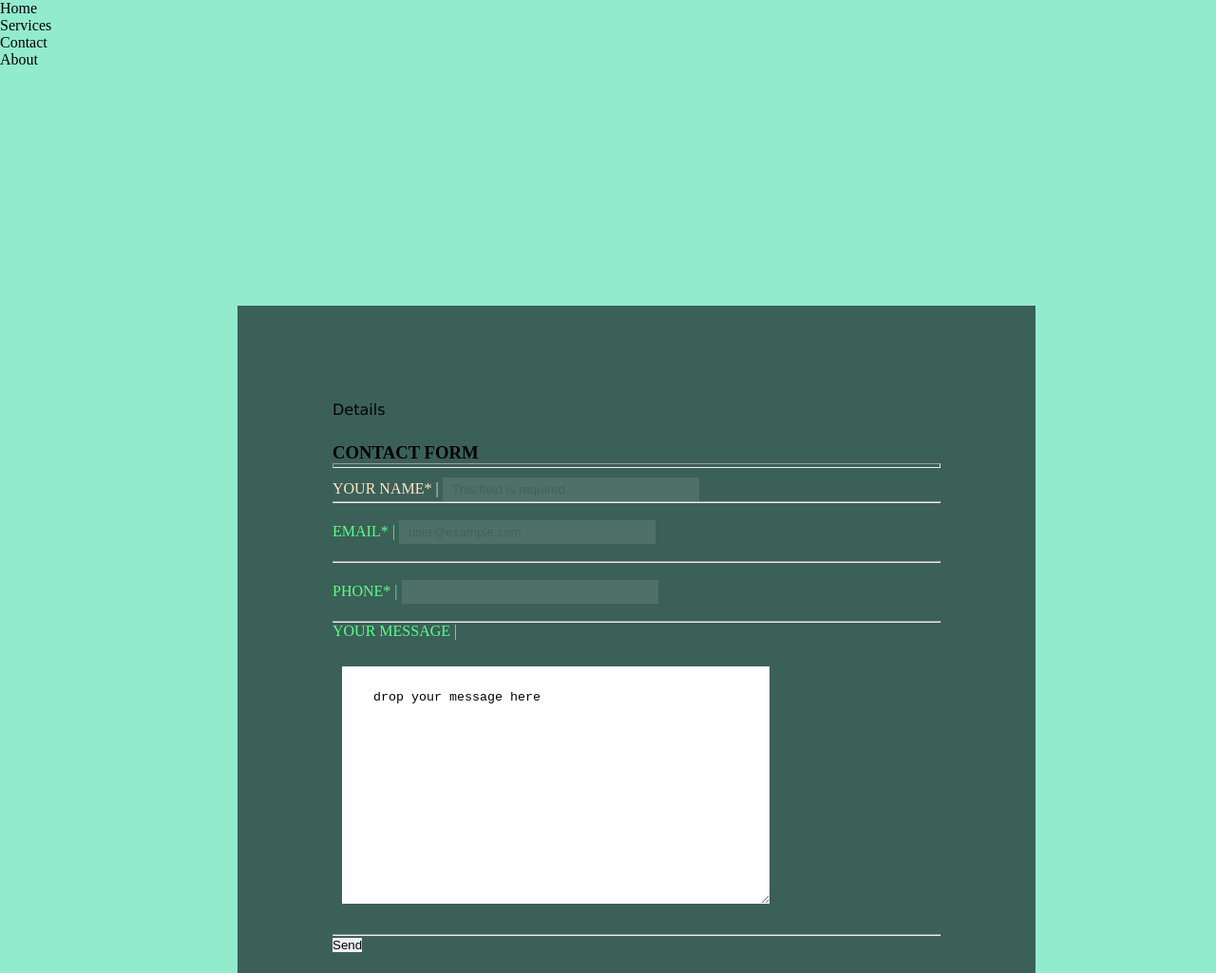
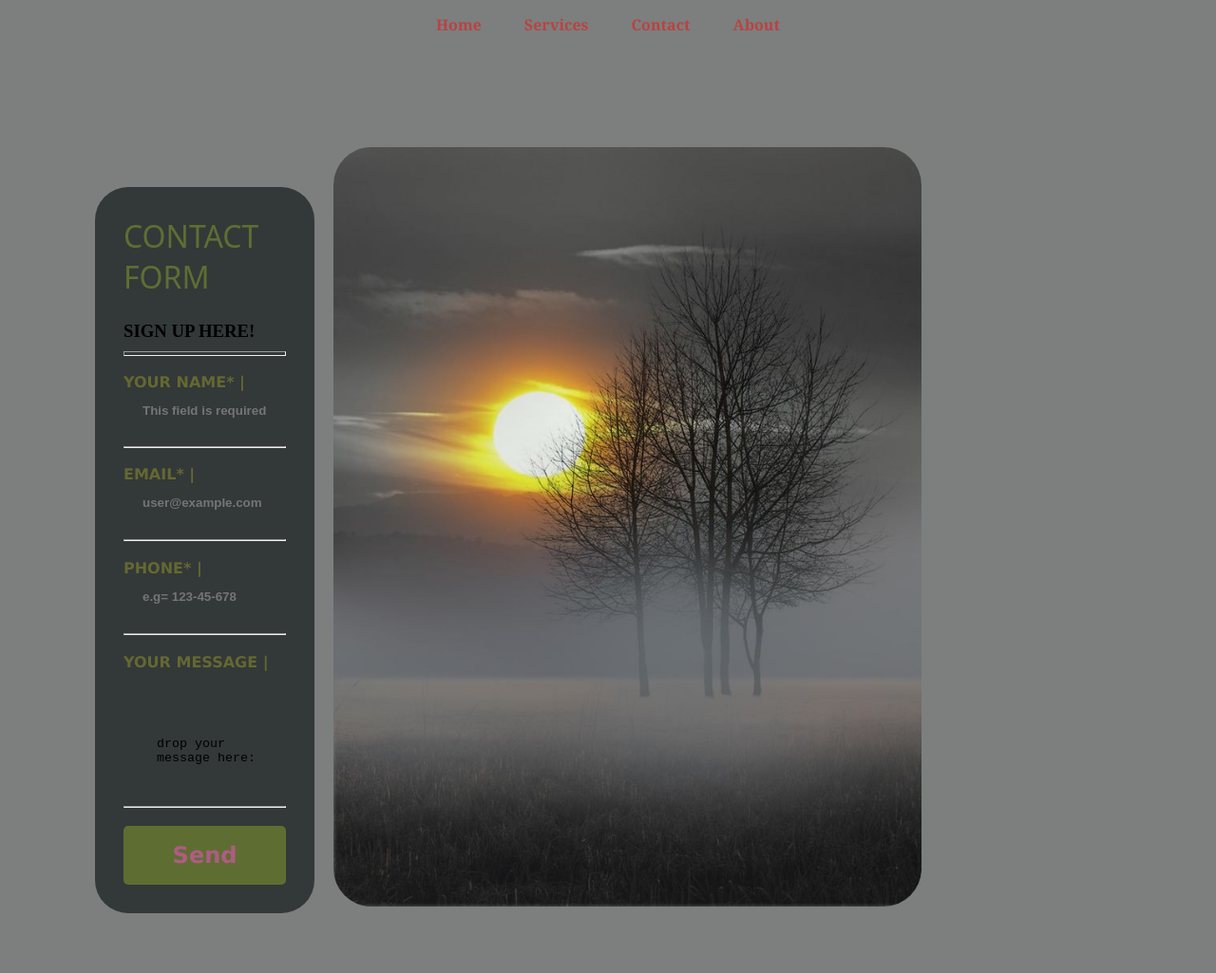
Before and after one commit to tunjipaul/Web_Development, a plain HTML site: page html/Practice_8.html in a window 1280 px wide. Shown: the top 1025 px of the page at 95% size. Drawn offline with Linux system fonts and the light colour scheme; a web font is replaced by a local one.

Commit message:
updated task 8

```diff
--- a/html/Practice_8.html
+++ b/html/Practice_8.html
@@ -2,59 +2,157 @@
 <html lang="en">
 
 <head>
-    <meta charset="UTF-8">
-    <meta name="viewport" content="width=device-width, initial-scale=1.0">
+    <meta charset="UTF-8" />
+    <meta name="viewport" content="width=device-width, initial-scale=1.0" />
     <title>Accessible Webpage</title>
+    <link rel="preconnect" href="https://fonts.googleapis.com">
+    <link rel="preconnect" href="https://fonts.gstatic.com" crossorigin>
+    <link href="https://fonts.googleapis.com/css2?family=Pirata+One&display=swap" rel="stylesheet">
     <style>
         * {
             padding: 0;
             margin: 0;
         }
 
+        body {
+            background-color: rgba(45, 51, 49, 0.623);
+        }
+
+        /* .main_div {
+            border: 1px solid red;
+        }
+
+        .nav_div {
+            border: 1px solid red;
+            margin-bottom: 45px;
+        } */
+
+        .second_div {
+            background-color: rgba(7, 13, 17, 0.623);
+            width: 50%;
+            margin: 0 auto;
+            height: 1%;
+            padding: 30px;
+            border-radius: 35px;
+            margin-top: 90px;
+            margin-bottom: 45px;
+        }
+
+        #contact {
+            font-family: "Segoe UI", Tahoma, Geneva, Verdana, sans-serif;
+            padding-bottom: 25px;
+            font-size: xx-large;
+            font-family: "Pirata One", system-ui;
+            color: rgba(183, 223, 38, 0.324);
+        }
+
         .boxspace {
             border-style: none;
+            background-color: transparent;
             height: 5px;
-            padding: 10px;
-            width: 250px;
-            opacity: 0.1;
+            padding: 20px;
+            width: 100%;
+            box-sizing: border-box;
+            font-weight: 900;
+        }
+
+        .boxspace:hover {
+            background-color: aquamarine;
+        }
+
+        #others {
+            color: #f1ed1c44;
+            font-family: Verdana, Geneva, Tahoma, sans-serif;
+            font-weight: 900;
+        }
+
+        #comment {
+            border-style: none;
+            background-color: transparent;
+            resize: none;
+            width: 100%;
+            padding: 25px;
+            margin: 10px;
+            box-sizing: border-box;
 
         }
 
-        #others {
-            color: #59ff89;
-        }
-
-        .second_div {
-            background-color: rgba(7, 13, 17, 0.623);
-            padding: 100px;
-            margin: 250px;
-            width: 50%;
-
-        }
-
-        body {
-            background-color: rgba(82, 224, 177, 0.623);
+        #comment:hover {
+            background-color: aquamarine;
         }
 
         #send {
-            border-style: none;
-            margin: 0;
+            border: 2px solid rgba(255, 0, 0, 0.016);
+            border-radius: 5px;
+            width: 100%;
+            padding: 15px;
+            background-color: rgba(183, 223, 38, 0.324);
+            font-weight: 900;
+            font-family: Verdana, Geneva, Tahoma, sans-serif;
+            font-size: x-large;
+            cursor: pointer;
+            color: rgba(224, 82, 181, 0.623);
+        }
 
+        #send:hover {
+            background-color: transparent;
+            color: #f1ee1c;
         }
-        /* #name{
-            /* background-color: ; */
+
+        div ul {
+            display: flex;
+            list-style: none;
+            gap: 45px;
+            justify-content: center;
+            padding-bottom: 20px;
+        }
+
+        div ul li {
+            padding-top: 15px;
+        }
+
+        div ul li a {
+            cursor: pointer;
+            color: rgba(255, 0, 0, 0.475);
+            text-decoration: none;
+            font-weight: 600;
+            font-family: Georgia, "Times New Roman", Times, serif;
+        }
+
+        div ul li a:hover {
+            color: rgba(0, 132, 255, 0.404);
+            text-decoration: underline;
+        }
+
+        div ul li a:visited {
+            color: rgb(255, 174, 0);
+        }
+
+        /*
+        .main_main {
+            border: 1px solid red;
+        } */
+
+        #Snow {
+            margin-right: 210px;
+            border-radius: 40px;
+            height: 800px;
+        }
 
 
-        #comment {
-            border-style: none;
-            resize: both;
-            width: 550px;
-            max-width: 400px;
-            min-width: 200px;
-            padding: 25px;
-            margin: 10px;
-            max-height: 300px;
-            min-height: 200px;
+        .another {
+            display: flex;
+            flex-direction: row;
+            /* justify-items: center; */
+            align-items: center;
+            gap: 20px;
+            background-color: #c8d6d8;
+            border-radius: 100px;
+            margin-left: 100px;
+            margin-right: 100px;
+            margin-top: 50px;
+            background-color: transparent;
+            height: auto;
 
         }
     </style>
@@ -62,56 +160,74 @@
 
 <body>
     <div class="main_div">
-
         <div class="nav_div">
             <nav>
                 <ul>
-                    <li>Home</li>
-                    <li>Services</li>
-                    <li>Contact</li>
-                    <li>About</li>
+                    <li>
+                        <a href="https://www.instagram.com/_tunji_paul/" target="_blank">Home</a>
+                    </li>
+                    <li>
+                        <a href="https://github.com/tunjipaul" target="_blank">Services</a>
+                    </li>
+                    <li>
+                        <a href="https://www.linkedin.com/in/paul-ogor-9103601b1/" target="_blank">Contact</a>
+                    </li>
+                    <li>
+                        <a href="https://x.com/tunji_paul_" target="_blank">About</a>
+                    </li>
                 </ul>
             </nav>
         </div>
+        <div class="another">
             <div class="second_div">
                 <header>
-            <p style="font-family: 'Lucida Sans', 'Lucida Sans Regular', 'Lucida Grande', 'Lucida Sans Unicode', Geneva, Verdana, sans-serif; padding-bottom: 25px;">Details</p>
+                    <p id="contact">CONTACT FORM</p>
                 </header>
-            <main>
+                <main class="main_main">
                     <section>
                         <form action="">
-                        <h3 style="padding-bottom: 10px;">
-                            CONTACT FORM
-                            <hr style="padding-top: 3px;">
-                        </h3>
-                        <label for="fullname" id="name" style="color: bisque;">YOUR NAME* |
-                            <input class="boxspace"  type="text" name="fullname" id="fullname"
-                                placeholder="This field is required" required>
-                        </label> <br>
-                        <hr> <br>
+                            <h3 style="padding-bottom: 10px">SIGN UP HERE!</h3>
+                            <hr style="padding-top: 3px" />
+                            <br />
+                            <label for="fullname" id="others">YOUR NAME* |
+                                <input class="boxspace" type="text" name="fullname" id="fullname"
+                                    placeholder="This field is required" required />
+                            </label>
+                            <br /><br />
+                            <hr />
+                            <br />
                             <label for="email" id="others">EMAIL* |
-                            <input class="boxspace" type="email" name="email" id="email" required placeholder="user@example.com"> <br><br>
-                            <hr> <br>
+                                <input class="boxspace" type="email" name="email" id="email" required
+                                    placeholder="user@example.com" />
+                                <br /><br />
+                                <hr />
+                                <br />
                             </label>
                             <label id="others" for="phone">PHONE* |
-                            <input class="boxspace" type="tel" name="phone" id="phone" required pattern="[+234]{3}-[56]{2}-[789]{3}" placeholder=""> <br><br>
-                            <hr>
-                            <label id="others" for="comment">YOUR MESSAGE |<br> <br>
-
+                                <input class="boxspace" type="tel" name="phone" id="phone" required
+                                    pattern="[0-9]{3}-[0-9]{2}-[0-9]{3}" placeholder="e.g= 123-45-678" />
+                                <br /><br />
+                                <hr />
+                                <br />
+                                <label id="others" for="comment">YOUR MESSAGE |<br />
+                                    <br />
                                 </label>
-                            <textarea name="comment" id="comment" id="comment"
-                                required> drop your message here</textarea>
-                            <br><br>
-                            <hr>
+                                <textarea name="comment" id="comment" id="comment" required>
+                        drop your message here:</textarea>
+                                <br /><br />
+                                <hr />
                             </label>
-                        <button id="send" type="submit">Send</button>
-
+                            <br />
+                            <button id="send" value="submit" type="submit">Send</button>
                         </form>
                     </section>
+            </div>
+            </main>
+            <div class="image">
                 <section>
-                    <img src="" alt="">
+                    <img src="/html/mist.jfif" alt="An image of Jon Snow." id="Snow" />
                 </section>
-            </main>
+            </div>
         </div>
     </div>
 </body>
```
Also changed, not shown: html/Snow.jfif (added), html/mist.jfif (added). Lines whose indentation alone changed are shown as unchanged.
